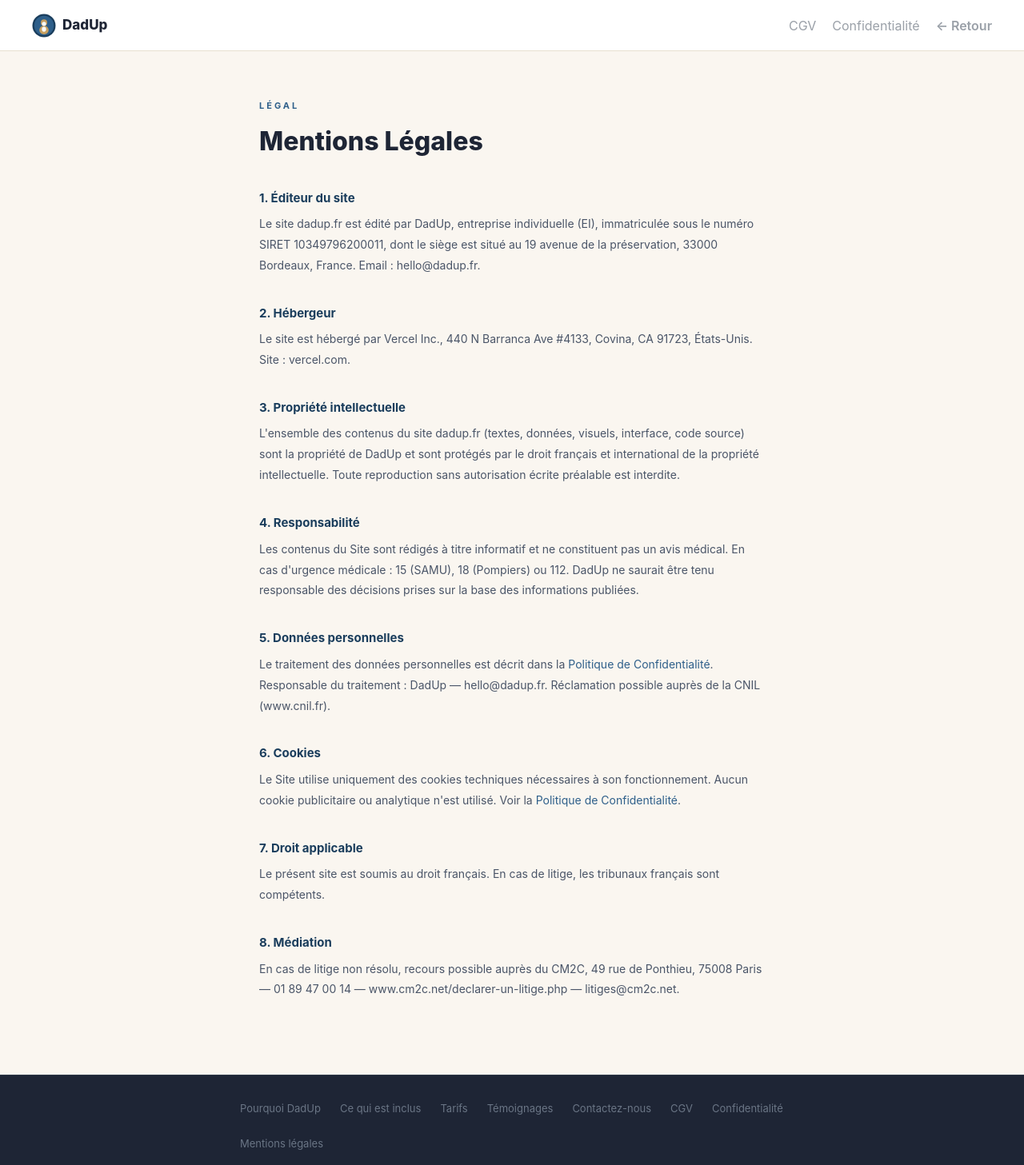
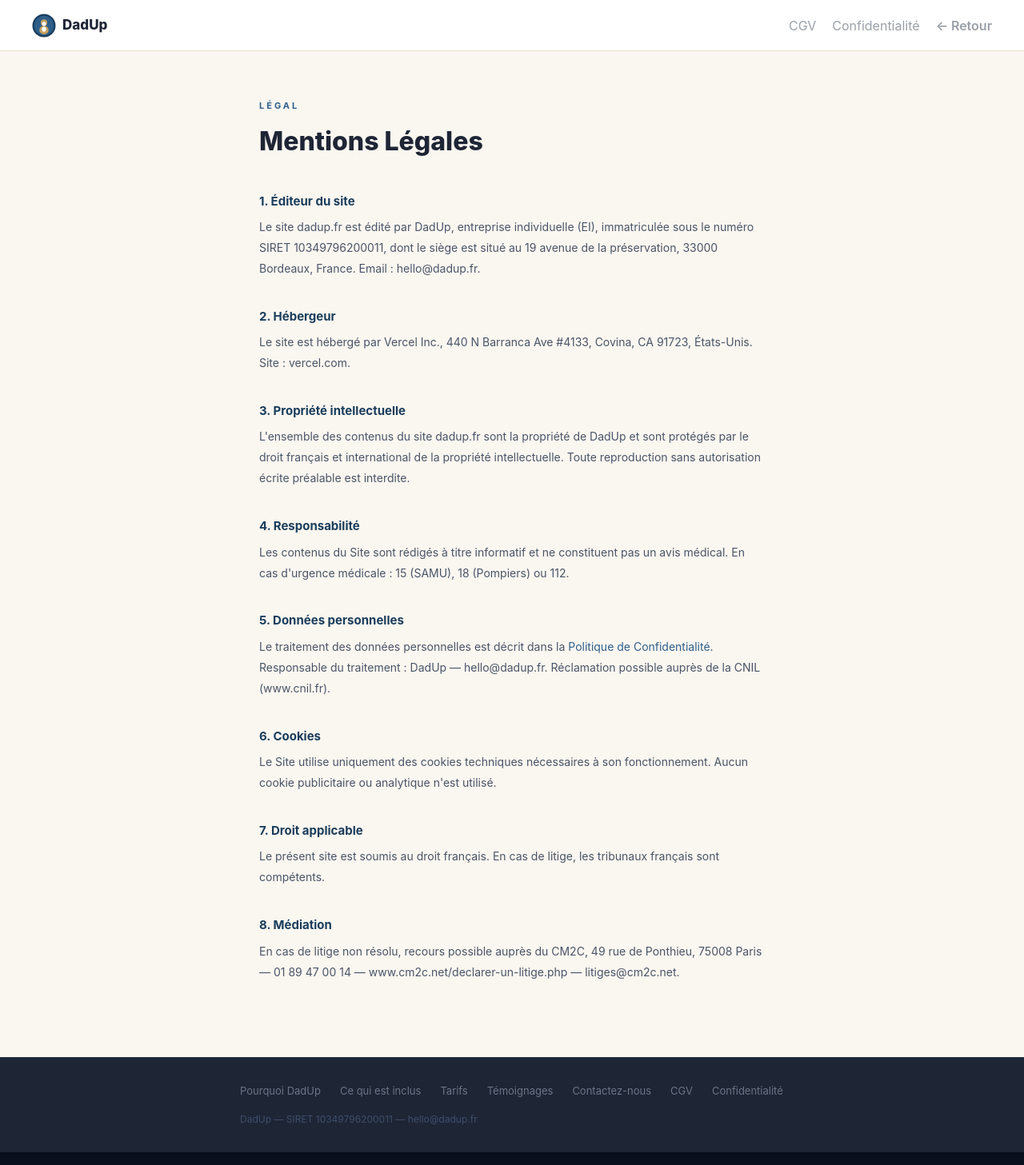
Before and after one commit to Julproject/dadup, a Next.js app: page /mentions-legales in a window 1280 px wide. Shown: the top 1457 px of the page at 80% size. Built offline with nearby package versions, Linux system fonts and the light colour scheme.

Commit message:
Update page.tsx

```diff
--- a/app/mentions-legales/page.tsx
+++ b/app/mentions-legales/page.tsx
@@ -1,65 +1,51 @@
 'use client';
 
+export default function MentionsLegalesPage() {
+  return (
+    <main style={{ minHeight: '100vh', background: '#faf6f0', fontFamily: "-apple-system,BlinkMacSystemFont,'Segoe UI',sans-serif", color: '#4a5568' }}>
 
-export default function MentionsLegalesPage() {
-  const s = {
-    main: { minHeight: '100vh', background: '#faf6f0', fontFamily: "-apple-system,BlinkMacSystemFont,'Segoe UI',sans-serif", color: '#4a5568' },
-    nav: { background: '#ffffff', borderBottom: '1px solid #e8e0d0', padding: '0 40px', display: 'flex', alignItems: 'center', justifyContent: 'space-between', height: '64px' },
-    wrap: { maxWidth: '680px', margin: '0 auto', padding: '60px 24px 80px' },
-    label: { color: '#2E5F8A', fontSize: '11px', fontWeight: 700, letterSpacing: '3px', textTransform: 'uppercase' as const, margin: '0 0 12px' },
-    h1: { color: '#1e2535', fontSize: '32px', fontWeight: 800, margin: '0 0 8px' },
-    date: { color: '#9aa0a8', fontSize: '14px', margin: '0 0 40px' },
-    h2: { color: '#1A3D5C', fontSize: '15px', fontWeight: 700, margin: '36px 0 8px' },
-    p: { fontSize: '14px', lineHeight: 1.85, margin: '0 0 14px' },
-    footer: { borderTop: '1px solid #e8e0d0', marginTop: '60px', paddingTop: '24px', fontSize: '13px', color: '#9aa0a8' },
-    link: { color: '#9aa0a8', textDecoration: 'none' as const },
-  };
-
-  return (
-    <main style={s.main}>
-      <nav style={s.nav}>
+      <nav style={{ background: '#ffffff', borderBottom: '1px solid #e8e0d0', padding: '0 40px', display: 'flex', alignItems: 'center', justifyContent: 'space-between', height: '64px' }}>
         <a href="/" style={{ display: 'flex', alignItems: 'center', gap: '8px', textDecoration: 'none' }}>
           <svg viewBox="0 0 300 300" width="30" height="30"><circle cx="150" cy="150" r="145" fill="#1A3D5C"/><circle cx="150" cy="150" r="122" fill="#2E5F8A"/><ellipse cx="150" cy="205" rx="58" ry="54" fill="#c8a060"/><circle cx="150" cy="112" r="40" fill="#c8a060"/><ellipse cx="150" cy="196" rx="27" ry="31" fill="#F7FAFC"/><circle cx="150" cy="128" r="26" fill="#F7FAFC"/></svg>
           <span style={{ fontWeight: 800, color: '#1e2535', fontSize: '17px' }}>DadUp</span>
         </a>
         <div style={{ display: 'flex', gap: '20px' }}>
-          <a href="/cgv" style={s.link}>CGV</a>
-          <a href="/confidentialite" style={s.link}>Confidentialité</a>
-          <a href="/" style={{ ...s.link, fontWeight: 600 }}>← Retour</a>
+          <a href="/cgv" style={{ color: '#9aa0a8', textDecoration: 'none' }}>CGV</a>
+          <a href="/confidentialite" style={{ color: '#9aa0a8', textDecoration: 'none' }}>Confidentialité</a>
+          <a href="/" style={{ color: '#9aa0a8', textDecoration: 'none', fontWeight: 600 }}>← Retour</a>
         </div>
       </nav>
 
-      <div style={s.wrap}>
-        <p style={s.label}>Légal</p>
-        <h1 style={s.h1}>Mentions Légales</h1>
+      <div style={{ maxWidth: '680px', margin: '0 auto', padding: '60px 24px 80px' }}>
+        <p style={{ color: '#2E5F8A', fontSize: '11px', fontWeight: 700, letterSpacing: '3px', textTransform: 'uppercase', margin: '0 0 12px' }}>Légal</p>
+        <h1 style={{ color: '#1e2535', fontSize: '32px', fontWeight: 800, margin: '0 0 40px' }}>Mentions Légales</h1>
 
-        <h2 style={s.h2}>1. Éditeur du site</h2>
-        <p style={s.p}>Le site dadup.fr est édité par DadUp, entreprise individuelle (EI), immatriculée sous le numéro SIRET 10349796200011, dont le siège est situé au 19 avenue de la préservation, 33000 Bordeaux, France. Email : hello@dadup.fr.</p>
+        <h2 style={{ color: '#1A3D5C', fontSize: '15px', fontWeight: 700, margin: '36px 0 8px' }}>1. Éditeur du site</h2>
+        <p style={{ fontSize: '14px', lineHeight: 1.85, margin: '0 0 14px' }}>Le site dadup.fr est édité par DadUp, entreprise individuelle (EI), immatriculée sous le numéro SIRET 10349796200011, dont le siège est situé au 19 avenue de la préservation, 33000 Bordeaux, France. Email : hello@dadup.fr.</p>
 
-        <h2 style={s.h2}>2. Hébergeur</h2>
-        <p style={s.p}>Le site est hébergé par Vercel Inc., 440 N Barranca Ave #4133, Covina, CA 91723, États-Unis. Site : vercel.com.</p>
+        <h2 style={{ color: '#1A3D5C', fontSize: '15px', fontWeight: 700, margin: '36px 0 8px' }}>2. Hébergeur</h2>
+        <p style={{ fontSize: '14px', lineHeight: 1.85, margin: '0 0 14px' }}>Le site est hébergé par Vercel Inc., 440 N Barranca Ave #4133, Covina, CA 91723, États-Unis. Site : vercel.com.</p>
 
-        <h2 style={s.h2}>3. Propriété intellectuelle</h2>
-        <p style={s.p}>L'ensemble des contenus du site dadup.fr (textes, données, visuels, interface, code source) sont la propriété de DadUp et sont protégés par le droit français et international de la propriété intellectuelle. Toute reproduction sans autorisation écrite préalable est interdite.</p>
+        <h2 style={{ color: '#1A3D5C', fontSize: '15px', fontWeight: 700, margin: '36px 0 8px' }}>3. Propriété intellectuelle</h2>
+        <p style={{ fontSize: '14px', lineHeight: 1.85, margin: '0 0 14px' }}>L&apos;ensemble des contenus du site dadup.fr sont la propriété de DadUp et sont protégés par le droit français et international de la propriété intellectuelle. Toute reproduction sans autorisation écrite préalable est interdite.</p>
 
-        <h2 style={s.h2}>4. Responsabilité</h2>
-        <p style={s.p}>Les contenus du Site sont rédigés à titre informatif et ne constituent pas un avis médical. En cas d'urgence médicale : 15 (SAMU), 18 (Pompiers) ou 112. DadUp ne saurait être tenu responsable des décisions prises sur la base des informations publiées.</p>
+        <h2 style={{ color: '#1A3D5C', fontSize: '15px', fontWeight: 700, margin: '36px 0 8px' }}>4. Responsabilité</h2>
+        <p style={{ fontSize: '14px', lineHeight: 1.85, margin: '0 0 14px' }}>Les contenus du Site sont rédigés à titre informatif et ne constituent pas un avis médical. En cas d&apos;urgence médicale : 15 (SAMU), 18 (Pompiers) ou 112.</p>
 
-        <h2 style={s.h2}>5. Données personnelles</h2>
-        <p style={s.p}>Le traitement des données personnelles est décrit dans la <a href="/confidentialite" style={{ color: '#2E5F8A' }}>Politique de Confidentialité</a>. Responsable du traitement : DadUp — hello@dadup.fr. Réclamation possible auprès de la CNIL (www.cnil.fr).</p>
+        <h2 style={{ color: '#1A3D5C', fontSize: '15px', fontWeight: 700, margin: '36px 0 8px' }}>5. Données personnelles</h2>
+        <p style={{ fontSize: '14px', lineHeight: 1.85, margin: '0 0 14px' }}>Le traitement des données personnelles est décrit dans la <a href="/confidentialite" style={{ color: '#2E5F8A' }}>Politique de Confidentialité</a>. Responsable du traitement : DadUp — hello@dadup.fr. Réclamation possible auprès de la CNIL (www.cnil.fr).</p>
 
-        <h2 style={s.h2}>6. Cookies</h2>
-        <p style={s.p}>Le Site utilise uniquement des cookies techniques nécessaires à son fonctionnement. Aucun cookie publicitaire ou analytique n'est utilisé. Voir la <a href="/confidentialite" style={{ color: '#2E5F8A' }}>Politique de Confidentialité</a>.</p>
+        <h2 style={{ color: '#1A3D5C', fontSize: '15px', fontWeight: 700, margin: '36px 0 8px' }}>6. Cookies</h2>
+        <p style={{ fontSize: '14px', lineHeight: 1.85, margin: '0 0 14px' }}>Le Site utilise uniquement des cookies techniques nécessaires à son fonctionnement. Aucun cookie publicitaire ou analytique n&apos;est utilisé.</p>
 
-        <h2 style={s.h2}>7. Droit applicable</h2>
-        <p style={s.p}>Le présent site est soumis au droit français. En cas de litige, les tribunaux français sont compétents.</p>
+        <h2 style={{ color: '#1A3D5C', fontSize: '15px', fontWeight: 700, margin: '36px 0 8px' }}>7. Droit applicable</h2>
+        <p style={{ fontSize: '14px', lineHeight: 1.85, margin: '0 0 14px' }}>Le présent site est soumis au droit français. En cas de litige, les tribunaux français sont compétents.</p>
 
-        <h2 style={s.h2}>8. Médiation</h2>
-        <p style={s.p}>En cas de litige non résolu, recours possible auprès du CM2C, 49 rue de Ponthieu, 75008 Paris — 01 89 47 00 14 — www.cm2c.net/declarer-un-litige.php — litiges@cm2c.net.</p>
+        <h2 style={{ color: '#1A3D5C', fontSize: '15px', fontWeight: 700, margin: '36px 0 8px' }}>8. Médiation</h2>
+        <p style={{ fontSize: '14px', lineHeight: 1.85, margin: '0 0 14px' }}>En cas de litige non résolu, recours possible auprès du CM2C, 49 rue de Ponthieu, 75008 Paris — 01 89 47 00 14 — www.cm2c.net/declarer-un-litige.php — litiges@cm2c.net.</p>
+      </div>
 
-
-      </div>
-        <footer style={{ background: '#1e2535', borderTop: '1px solid #2e3848', padding: '32px 40px', marginTop: '0' }}>
+      <footer style={{ background: '#1e2535', borderTop: '1px solid #2e3848', padding: '32px 40px' }}>
         <div style={{ maxWidth: '680px', margin: '0 auto', display: 'flex', flexDirection: 'column', gap: '16px' }}>
           <div style={{ display: 'flex', gap: '24px', flexWrap: 'wrap' }}>
             <a href="/pourquoi" style={{ color: '#6a7585', fontSize: '13px', textDecoration: 'none' }}>Pourquoi DadUp</a>
@@ -69,11 +55,11 @@ export default function MentionsLegalesPage() {
             <a href="/contact" style={{ color: '#6a7585', fontSize: '13px', textDecoration: 'none' }}>Contactez-nous</a>
             <a href="/cgv" style={{ color: '#6a7585', fontSize: '13px', textDecoration: 'none' }}>CGV</a>
             <a href="/confidentialite" style={{ color: '#6a7585', fontSize: '13px', textDecoration: 'none' }}>Confidentialité</a>
-              <a href="/mentions-legales" style={{ color: '#6a7585', fontSize: '13px', textDecoration: 'none' }}>Mentions légales</a>
           </div>
-            <p style={{ color: '#3d4f6a', fontSize: '12px', margin: 0 }}>DadUp — SIRET 10349796200011 — hello@dadup.fr — Il ne remplace pas l'avis d'un médecin.</p>
+          <p style={{ color: '#3d4f6a', fontSize: '12px', margin: '0' }}>DadUp — SIRET 10349796200011 — hello@dadup.fr</p>
         </div>
       </footer>
+
     </main>
   );
 }
```
Lines whose indentation alone changed are shown as unchanged.
